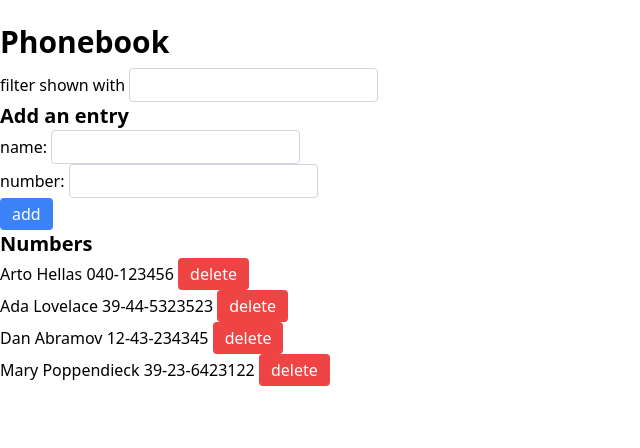
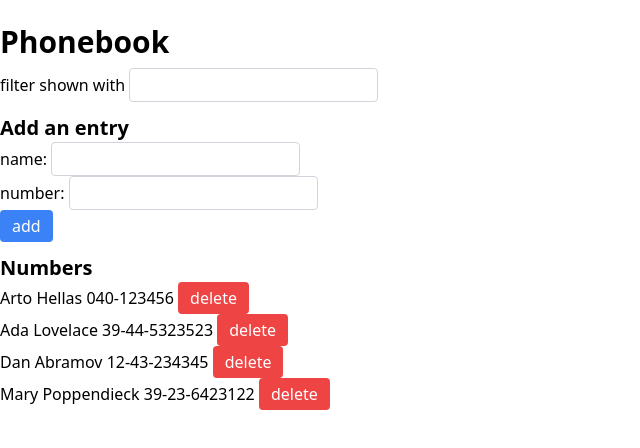
Before and after one commit to kevcomedia/fullstackopen2021-part2, a React (Create React App) app in the folder phonebook/: page / in a window 1280 px wide. Shown: the top 448 px of the page, without its empty margins (0-640 px from the left). Built offline with nearby package versions, Linux system fonts and the light colour scheme; data requests are answered from the project's data file.

Commit message:
Add margins between sections

```diff
--- a/phonebook/src/App.js
+++ b/phonebook/src/App.js
@@ -130,11 +130,15 @@ const App = () => {
     <div className="container mx-auto mt-6">
       <h1 className="text-3xl font-bold mb-2">Phonebook</h1>
       <Notification notification={notification} />
+
+      <div className="mb-3">
         <Search
           searchTerm={searchTerm}
           onSearchTermChange={handleSearchTermChange}
         />
+      </div>
 
+      <div className="mb-3">
         <h2 className="text-xl font-bold">Add an entry</h2>
         <Form
           name={newName}
@@ -143,6 +147,7 @@ const App = () => {
           onNumberChange={handleNumberChange}
           onSubmit={handleSubmit}
         />
+      </div>
 
       <h2 className="text-xl font-bold">Numbers</h2>
       <PhonebookEntries entries={entriesToShow} onDelete={handleDelete} />
```
Lines whose indentation alone changed are shown as unchanged.
